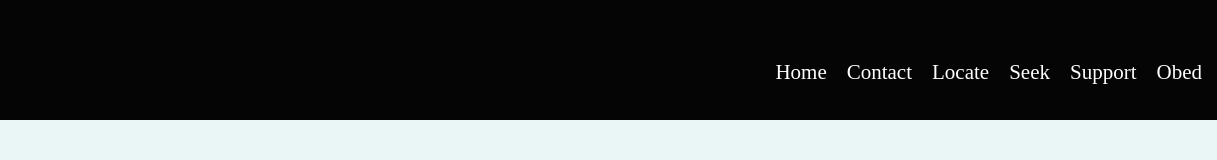
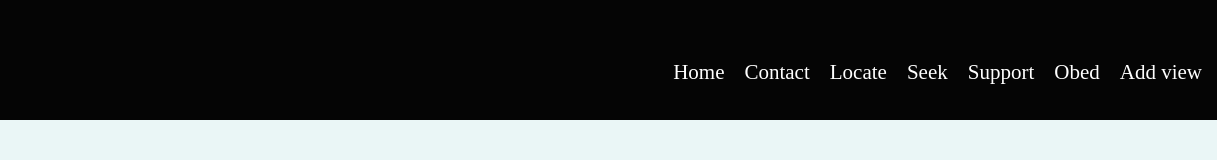
Before and after one commit to coin-123/code22, a plain HTML site: page index.html in a window 1280 px wide. Shown: the full height of the page, 63-1280 px from the left. Drawn offline with Linux system fonts and the light colour scheme.

Commit message:
added another

```diff
--- a/index.html
+++ b/index.html
@@ -22,6 +22,7 @@
                 <a href="">Seek</a>
                 <a href="">Support</a>
                 <a href="">Obed</a>
+                <a href="">Add view</a>
             </div>
         </div>
     </div>
```
